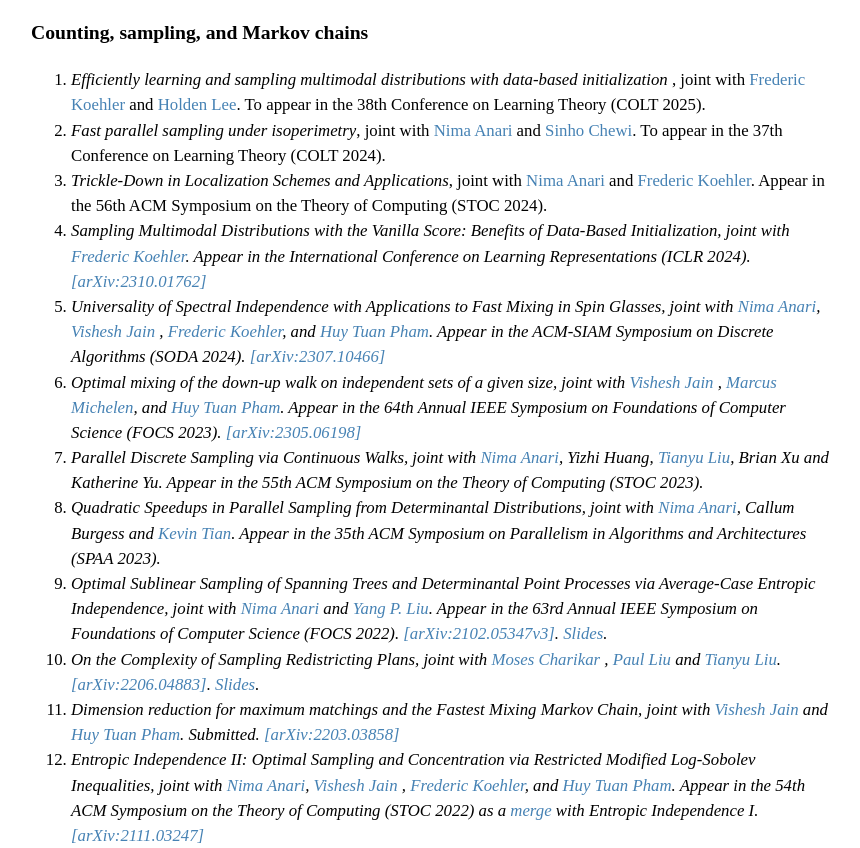
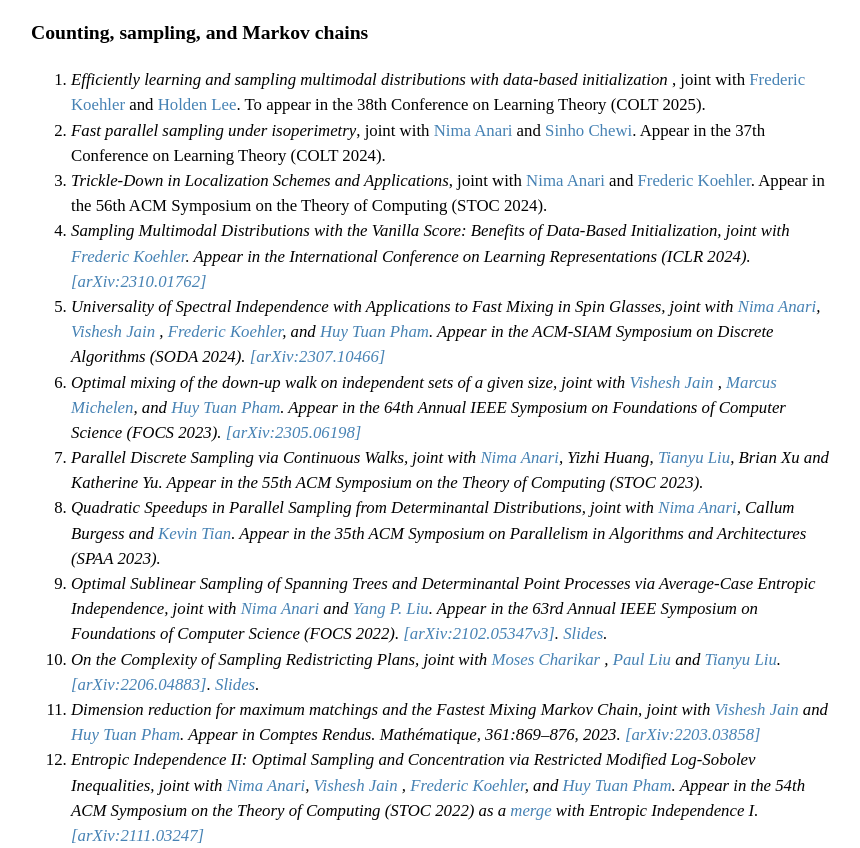
Before and after one commit to thuyduongvuong/thuyduongvuong.github.io, a plain HTML site: page index.html in a window 1280 px wide. Shown: the part 1127-1975 px from the top of the page, without its empty margins (209-1069 px from the left). Drawn offline with nearby package versions, Linux system fonts and the light colour scheme; some packages are replaced by stand-ins of ours.

Commit message:
update publication list

```diff
--- a/index.html
+++ b/index.html
@@ -58,7 +58,7 @@ I am broadly interested in theoretical computer science. My current research int
 <h3> Counting, sampling, and Markov chains</h3>
 	<ol>
 <li><em> Efficiently learning and sampling multimodal distributions with data-based initialization </em>, joint with <a href="https://frkoehle.github.io/">Frederic Koehler</a> and <a href="https://holdenlee.github.io/">Holden Lee</a>. To appear in the 38th Conference on Learning Theory (COLT 2025).
-<li><em> Fast parallel sampling under isoperimetry</em>, joint with <a href="https://nimaanari.com/">Nima Anari</a> and <a href="https://chewisinho.github.io/"> Sinho Chewi</a>. To appear in the 37th Conference on Learning Theory (COLT 2024).
+<li><em> Fast parallel sampling under isoperimetry</em>, joint with <a href="https://nimaanari.com/">Nima Anari</a> and <a href="https://chewisinho.github.io/"> Sinho Chewi</a>. Appear in the 37th Conference on Learning Theory (COLT 2024).
 
 <li><em> Trickle-Down in Localization Schemes and Applications</em>, joint with <a href="https://nimaanari.com/">Nima Anari</a> and <a href="http://math.mit.edu/~fkoehler/"> Frederic Koehler</a>. Appear in the 56th ACM Symposium on the Theory of Computing (STOC 2024).
 <li><em> Sampling Multimodal Distributions with the Vanilla Score: Benefits of Data-Based Initialization, joint with <a href="http://math.mit.edu/~fkoehler/">Frederic Koehler</a>. Appear in the International Conference on Learning Representations (ICLR 2024). <a href="https://arxiv.org/abs/2310.01762">[arXiv:2310.01762]</a>
@@ -69,7 +69,8 @@ to Fast Mixing in Spin Glasses</em>, joint with <a href="https://nimaanari.com/"
 <li><em> Quadratic Speedups in Parallel Sampling from Determinantal Distributions, joint with <a href="https://nimaanari.com/">Nima Anari</a>, Callum Burgess and <a href="https://kjtian.github.io/">Kevin Tian</a>. Appear in the 35th ACM Symposium on Parallelism in Algorithms and Architectures (SPAA 2023).
 	<li><em> Optimal Sublinear Sampling of Spanning Trees and Determinantal Point Processes via Average-Case Entropic Independence</em>, joint with <a href="https://nimaanari.com/">Nima Anari</a> and <a href="https://yangpliu.github.io/">Yang P. Liu</a>. Appear in the 63rd Annual IEEE Symposium on Foundations of Computer Science (FOCS 2022). <a href="https://arxiv.org/abs/2102.05347v3">[arXiv:2102.05347v3]</a>. <a href="slide/optimal_sampling_strongly_rayleigh_no_notes.pdf">Slides</a>.
 	<li><em> On the Complexity of Sampling Redistricting Plans</em>, joint with <a href="https://profiles.stanford.edu/moses-charikar"> Moses Charikar </a>, <a href="https://cs.stanford.edu/people/paulliu/">Paul Liu</a> and <a href="https://pages.cs.wisc.edu/~tl/">Tianyu Liu</a>. <a href="https://arxiv.org/abs/2206.04883">[arXiv:2206.04883]</a>. <a href="slide/redistricting_Tuft.pdf">Slides</a>.
-	<li><em> Dimension reduction for maximum matchings and the Fastest Mixing Markov Chain</em>, joint with <a href="https://jainvishesh.github.io/"> Vishesh Jain </a> and <a href="https://web.stanford.edu/~huypham/">Huy Tuan Pham</a>. Submitted. <a href="https://arxiv.org/abs/2203.03858">[arXiv:2203.03858]</a>
+	<li><em> Dimension reduction for maximum matchings and the Fastest Mixing Markov Chain</em>, joint with <a href="https://jainvishesh.github.io/"> Vishesh Jain </a> and <a href="https://web.stanford.edu/~huypham/">Huy Tuan Pham</a>.  Appear in Comptes Rendus.
+ Mathématique, 361:869–876, 2023. <a href="https://arxiv.org/abs/2203.03858">[arXiv:2203.03858]</a>
 	<li><em> Entropic Independence II: Optimal Sampling and Concentration via Restricted Modified Log-Sobolev Inequalities</em>, joint with <a href="https://nimaanari.com/">Nima Anari</a>, <a href="https://jainvishesh.github.io/"> Vishesh Jain </a>, <a href="http://math.mit.edu/~fkoehler/"> Frederic Koehler</a>, and <a href="https://web.stanford.edu/~huypham/">Huy Tuan Pham</a>. Appear in the 54th ACM Symposium on the Theory of Computing (STOC 2022) as a <a href="https://dl.acm.org/doi/10.1145/3519935.3520048">merge</a> with Entropic Independence I. <a href="https://arxiv.org/abs/2111.03247">[arXiv:2111.03247]</a>
 	<li><em> Entropic Independence I: Modified Log-Sobolev Inequalities for Fractionally Log-Concave Distributions and High-Temperature Ising Models</em>, joint with <a href="https://nimaanari.com/">Nima Anari</a>, <a href="https://jainvishesh.github.io/"> Vishesh Jain </a>, <a href="http://math.mit.edu/~fkoehler/"> Frederic Koehler</a>, and <a href="https://web.stanford.edu/~huypham/">Huy Tuan Pham</a>. Appear in the 54th ACM Symposium on the Theory of Computing (STOC 2022). <a href="https://arxiv.org/abs/2106.04105">[arXiv:2106.04105]</a>. <a href="slide/entropic_independence.pdf">Slides</a>. <a href="https://kyng.inf.ethz.ch/acseminar/talk.html?id=2021-12-02_vuong">Video</a>.
 	<li><em> Spectral independence, coupling, and the spectral gap of the Glauber dynamics</em>, joint with <a href="https://jainvishesh.github.io/"> Vishesh Jain </a> and <a href="https://web.stanford.edu/~huypham/">Huy Tuan Pham</a>. Appear in Information Processing Letters. <a href="https://arxiv.org/abs/2105.01201">[arXiv:2105.01201]</a>
@@ -81,6 +82,7 @@ to Fast Mixing in Spin Glasses</em>, joint with <a href="https://nimaanari.com/"
 </ol>
 <h3> Optimization </h3>
 <ol>
+<li><em> Fairness in submodular maximization over a matroid constraint</em>, joint with <a href="https://jakub.tarnawski.org/">Jakub Tarnawski</a> and <a href="https://scholar.google.com/citations?user=-KdNGwgAAAAJ&hl=en">Ashkan Norouzi-Fard</a>, Appear in the 27th International Conference on Artificial Intelligence and Statistics (AISTATS 2024).
 <li><em> Composable Coresets for Constrained Determinant Maximization and Beyond</em>, joint with <a href="https://www.mit.edu/~mahabadi/"> Sepideh Mahabadi </a>. <a href="https://arxiv.org/abs/2211.00289">[arXiv:2211.00289]</a>
 <li><em> From Sampling to Optimization on Discrete Domains with Applications to Determinant Maximization</em>, joint with <a href="https://nimaanari.com/">Nima Anari</a>. Appear in 35th Conference on Learning Theory (COLT 2022). <a href="https://arxiv.org/abs/2102.05347v3">[arXiv:2102.05347v3]</a>. <a href="slide/sampling_to_optimization_UIC_no_notes.pdf">Slides</a>.
 <li><em> An Extension of Plucker Relations with Applications to Subdeterminant Maximization</em>, joint with <a href="https://nimaanari.com/">Nima Anari</a>. Appear in the 23rd International Workshop on Approximation Algorithms for Combinatorial Optimization Problems (APPROX 2020). <a href="https://arxiv.org/abs/2004.13018">[arXiv:2004.13018]</a>. <a href="slide/Plucker_relation_APPROX_20.pdf">Slides</a>.
```
